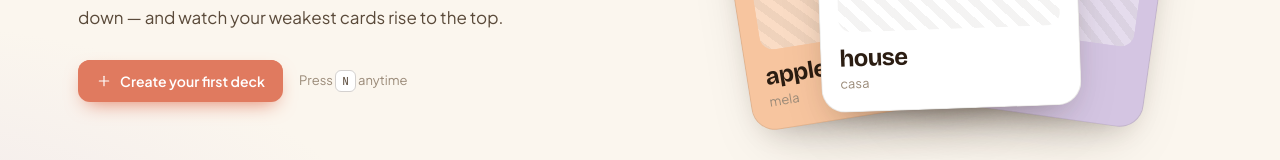
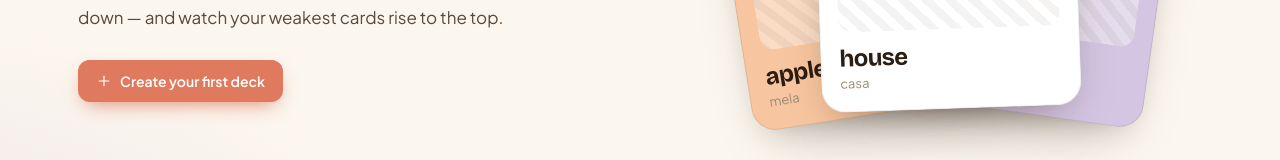
Before and after one commit to emilioSp/vocab-cards, a React (Vite) app: page / in a window 1280 px wide. Shown: the part 480-640 px from the top of the page. Built offline with nearby package versions, Linux system fonts and the light colour scheme.

Commit message:
chore: remove keyboard shortcut

```diff
--- a/src/App.tsx
+++ b/src/App.tsx
@@ -1,4 +1,4 @@
-import { useEffect, useMemo } from 'react';
+import { useMemo } from 'react';
 import { type Deck, type Card, type CardData } from './types';
 import { useDecks } from './hooks/useDecks';
 import { useCards } from './hooks/useCards';
@@ -21,7 +21,7 @@ export default function App() {
   const { mode, view, learnDeckId, managedDeckId, currentDeck, learnDeck,
           changeMode, setView, setLearnDeckId } = useViewManager(decks);
 
-  const { deckEditor, cardEditor, confirmDlg, hasOpenModal,
+  const { deckEditor, cardEditor, confirmDlg,
           openCreateDeck, openEditDeck, closeDeckEditor,
           openCreateCard, openEditCard, closeCardEditor,
           openConfirm, closeConfirm } = useModalManager();
@@ -34,25 +34,7 @@ export default function App() {
     return Object.fromEntries(decks.map(d => [d.id, d.id === managedDeckId ? cards.length : 0]));
   }, [decks, managedDeckId, cards.length]);
 
-  // Keyboard shortcut: N to create deck or card
-  useEffect(() => {
-    const onKey = (e: KeyboardEvent) => {
-      const tag = (e.target as HTMLElement).tagName;
-      if (tag === 'INPUT' || tag === 'TEXTAREA') return;
-      if (hasOpenModal) return;
-      if (e.key.toLowerCase() !== 'n' || mode !== 'manage') return;
-      e.preventDefault();
-      if (view.screen === 'home') {
-        openCreateDeck();
-      } else if (view.screen === 'deck-detail') {
-        openCreateCard(view.deckId);
-      }
-    };
-    window.addEventListener('keydown', onKey);
-    return () => window.removeEventListener('keydown', onKey);
-  }, [mode, view, hasOpenModal]);
-
-  /* ── Deck handlers ────────────────────────────────────────────────────── */
+/* ── Deck handlers ────────────────────────────────────────────────────── */
   const handleSaveDeck = async (name: string, coverColor: string, icon: string) => {
     if (deckEditor?.id) {
       const existing = decks.find(d => d.id === deckEditor.id)!;
--- a/src/views/EmptyStateView.tsx
+++ b/src/views/EmptyStateView.tsx
@@ -42,13 +42,6 @@ export default function EmptyStateView({ onCreate }: EmptyStateViewProps) {
             >
               <Icon name="plus" size={16} /> Create your first deck
             </button>
-            <span className="text-ink-300 text-[13px] ml-1.5">
-              Press{' '}
-              <span className="font-mono text-[11px] px-1.5 py-[3px] border border-ink-700/20 rounded-md bg-white text-ink-500">
-                N
-              </span>{' '}
-              anytime
-            </span>
           </div>
         </div>
         <div className="relative h-[420px] [perspective:1200px]" aria-hidden="true">
```
